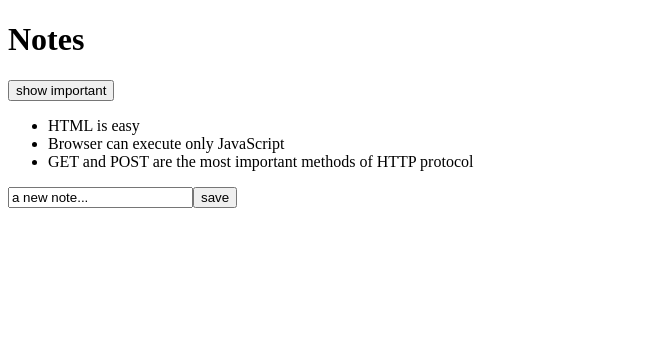
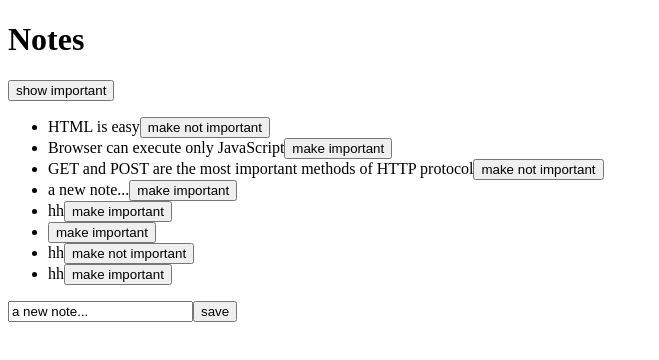
Before and after one commit to shirleyfyx/fullstackopen2023, a React (Create React App) app in the folder notes/: page / in a window 1280 px wide. Shown: the top 360 px of the page, without its empty margins (0-659 px from the left). Built offline with nearby package versions, Linux system fonts and the light colour scheme; no server answers; data requests are answered from the project's data file.

Commit message:
Updated the newNote feature that new notes will be saved on the server.

```diff
--- a/notes/db.json
+++ b/notes/db.json
@@ -14,6 +14,31 @@
       "id": 3,
       "content": "GET and POST are the most important methods of HTTP protocol",
       "important": true
+    },
+    {
+      "content": "a new note...",
+      "important": false,
+      "id": 4
+    },
+    {
+      "content": "hh",
+      "important": false,
+      "id": 5
+    },
+    {
+      "content": "",
+      "important": false,
+      "id": 6
+    },
+    {
+      "content": "hh",
+      "important": true,
+      "id": 7
+    },
+    {
+      "content": "hh",
+      "important": false,
+      "id": 8
     }
   ]
 }
--- a/notes/src/App.js
+++ b/notes/src/App.js
@@ -1,7 +1,17 @@
 import { useEffect, useState } from 'react'
 import axios from 'axios'
-import Note from'./Note.js'
 
+
+const Note = ({note, toggleImportance}) => {
+  const label = note.important
+   ? 'make not important' : 'make important'
+
+   return (
+    <li> {note.content}
+    <button onClick={toggleImportance}> {label}</button>
+    </li>
+   )
+}
 
 const App = () => {
   const [notes, setNotes] = useState([])
@@ -10,6 +20,10 @@
   )
   const [showAll, setShowAll] = useState(true)
 
+  const toggleImportanceOf = (id) => {
+    console.log('importance of ' + id + ' needs to be toggled')
+    console.log(id)
+  }
 
   const hook = () => {
     console.log('effect')
@@ -29,11 +43,14 @@
     const noteObject = {
       content: newNote,
       important: Math.random() < 0.5,
-      id: notes.length + 1,
     }
 
-    setNotes(notes.concat(noteObject))
-    setNewNote('')
+    axios.post('http://localhost:3001/notes', noteObject)
+    .then(response => {
+      setNotes(notes.concat(response.data))
+      setNewNote('')
+      console.log(response)
+    })
   }
 
   const handleNoteChange = (event) => {
@@ -55,7 +72,9 @@
       </div>
       <ul>
         {notesToShow.map(note =>
-          <Note key={note.id} note={note}/>
+          <Note key={note.id}
+          note={note}
+          toggleImportance={() => toggleImportanceOf(note.id)}/>
         )}
       </ul>
       <form onSubmit = {addNote}>
--- a/notes/src/index.js
+++ b/notes/src/index.js
@@ -18,27 +18,23 @@
     ReactDOM.createRoot(document.getElementById('root')).render(<App />)
   })
 
-const promise2 = axios.get('http://localhost:3001/foobar')
-console.log(promise2)
 
-const notes = [
-  {
-    id: 1,
-    content: 'HTML ir43efs easy',
-    important: true
-  },
-  {
-    id: 2,
-    content: 'Browser can refvfexecute only JavaScript',
-    important: true
-  },
-  {
-    id: 3,
-    content: 'GET and POST are the most important methods of HTTP protocol',
-    important: true
-  }
-]
+// const notes = [
+//   {
+//     id: 1,
+//     content: 'HTML ir43efs easy',
+//     important: true
+//   },
+//   {
+//     id: 2,
+//     content: 'Browser can refvfexecute only JavaScript',
+//     important: true
+//   },
+//   {
+//     id: 3,
+//     content: 'GET and POST are the most important methods of HTTP protocol',
+//     important: true
+//   }
+// ]
 
-ReactDOM.createRoot(document.getElementById('root')).render(
-  <App notes={notes} />
-)
+ReactDOM.createRoot(document.getElementById('root')).render(<App />)
```
Lines whose indentation alone changed are shown as unchanged.
